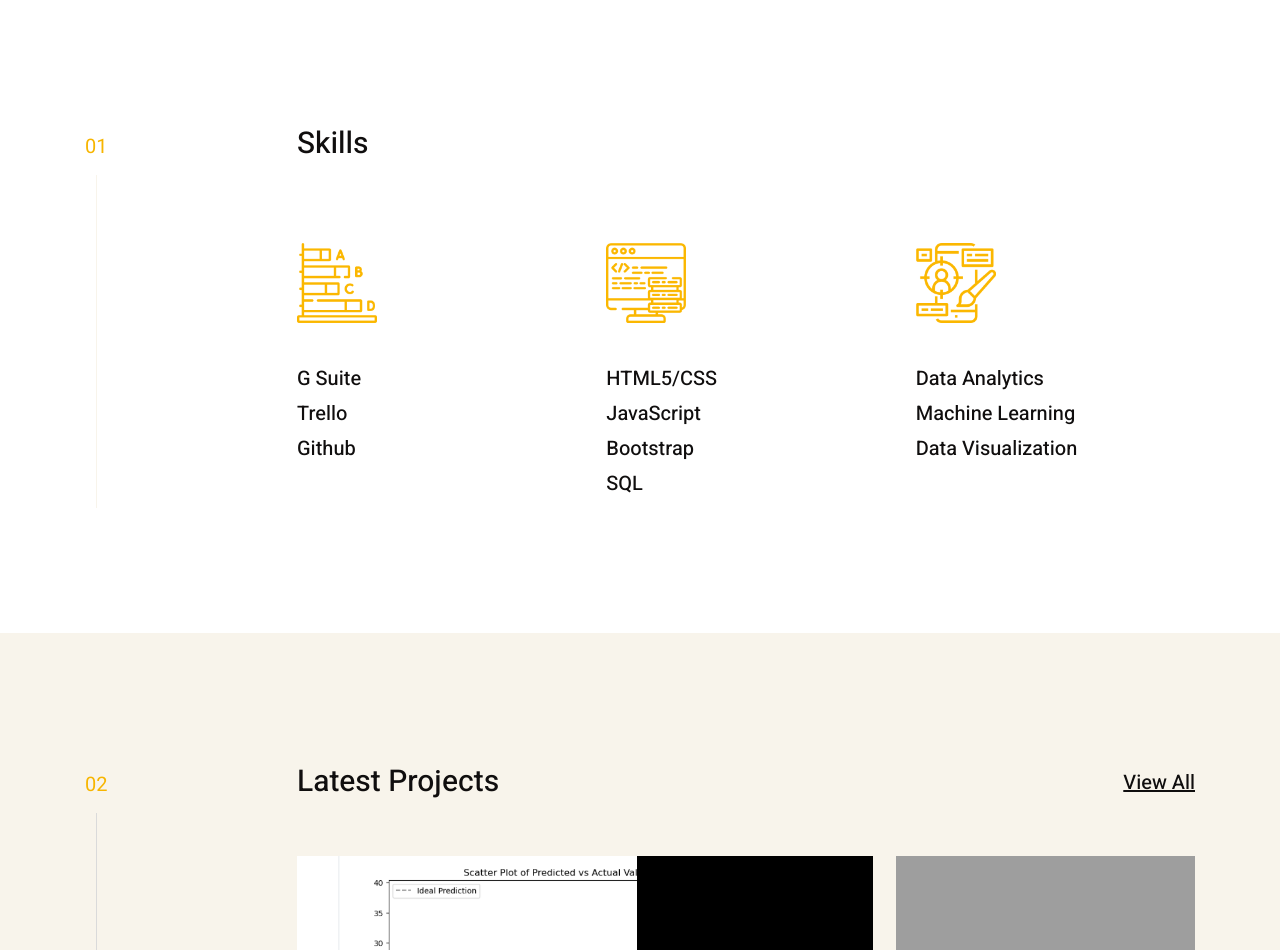
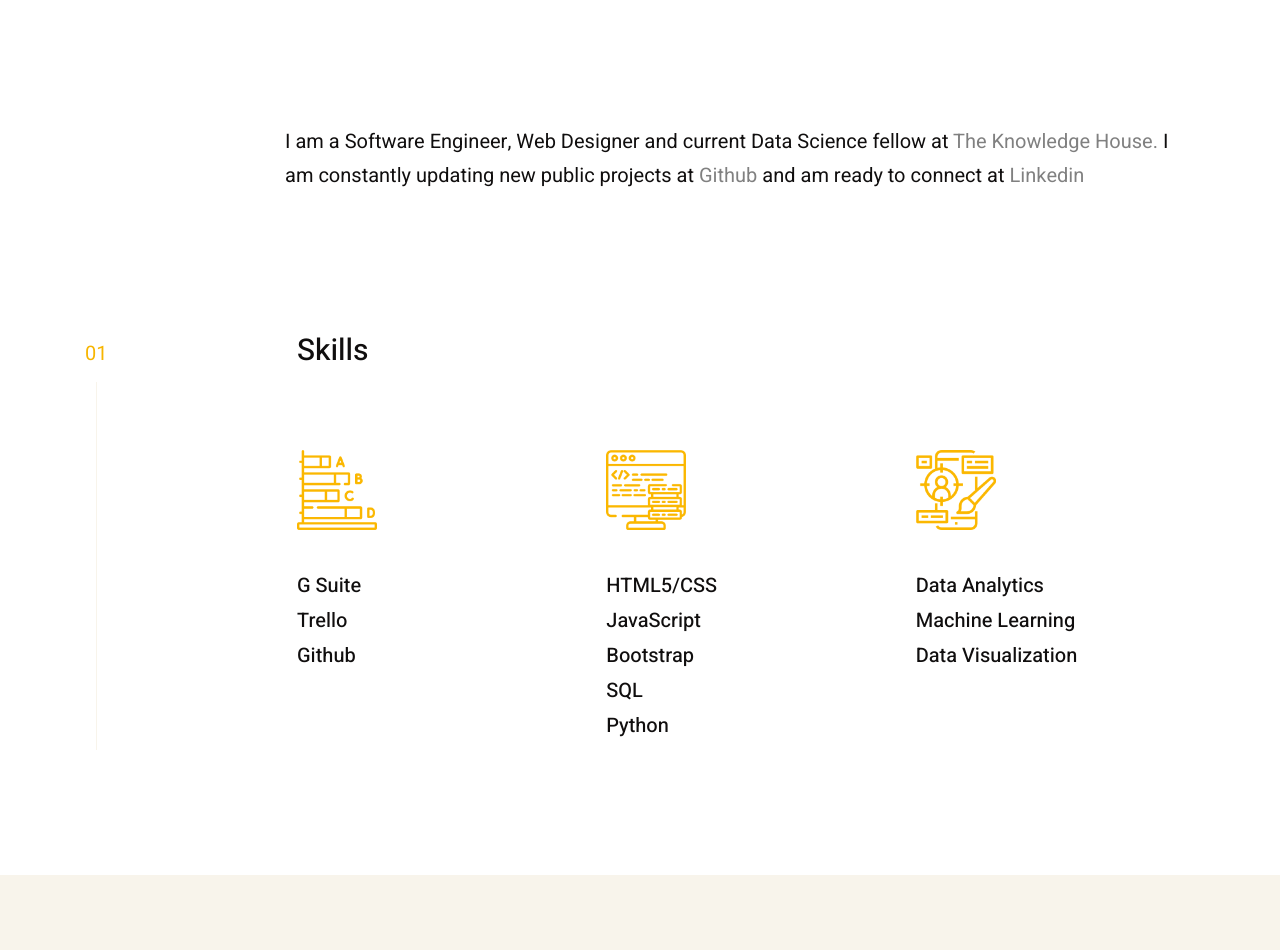
Before and after one commit to NevesLaura-NP/NevesLaura-NP.github.io, a website: page index.html in a window 1280 px wide. Shown: the part 780-1730 px from the top of the page. Drawn offline with nearby package versions, Linux system fonts and the light colour scheme; files that its build step writes are made by us from their sources; grey boxes are pictures that could not be loaded.

Commit message:
reupdate2

```diff
--- a/index.html
+++ b/index.html
@@ -136,6 +136,7 @@
         </section>
         <section class="oleez-landing-section oleez-landing-section-about">
             <div class="container">
+                <p class="feature-card-content" style="font-size: 20px;margin-bottom: 140px; margin-left: 200px;">I am a Software Engineer, Web Designer and current Data Science fellow at <a href="https://www.theknowledgehouse.org/" style="color: grey;">The Knowledge House.</a> I am constantly updating new public projects at <a href="https://github.com/NevesLaura-NP" style="color: grey;">Github</a> and am ready to connect at <a href="https://www.linkedin.com/in/laura-neves-penido/" style="color: grey;">Linkedin</a></p>
                 <div class="oleez-landing-section-content">
                     <div class="oleez-landing-section-verticals wow fadeIn">
                         <span class="number">01</span>
@@ -161,6 +162,7 @@
                           <h5 class="about-feature-title">JavaScript</h5>
                           <h5 class="about-feature-title">Bootstrap</h5>
                           <h5 class="about-feature-title">SQL</h5>
+                          <h5 class="about-feature-title">Python</h5>
                         </div>
                         <div class="col-md-4 landing-about-feature wow fadeInUp">
                             <img src="assets/images/icon_3.png" alt="document" class="about-feature-icon" style="width:80px; filter: invert(70%) sepia(16%) saturate(4977%) hue-rotate(6deg) brightness(105%) contrast(102%);">
```
Also changed, not shown: about.html (+1 -1 lines).
